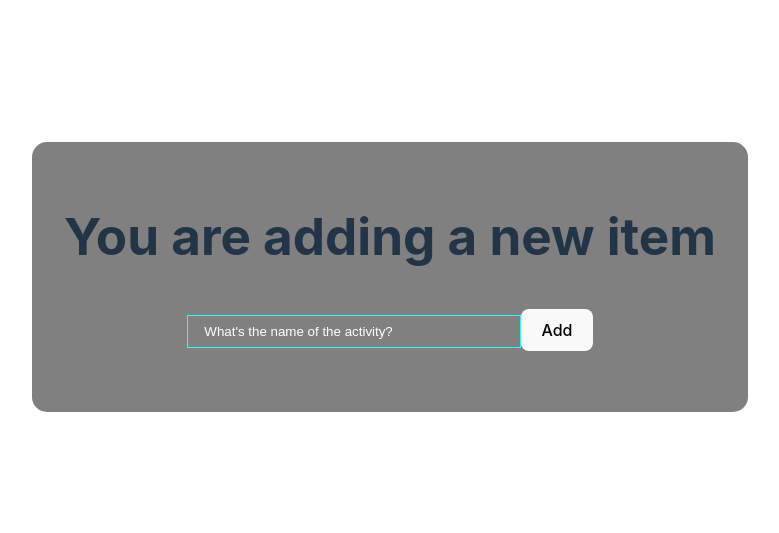
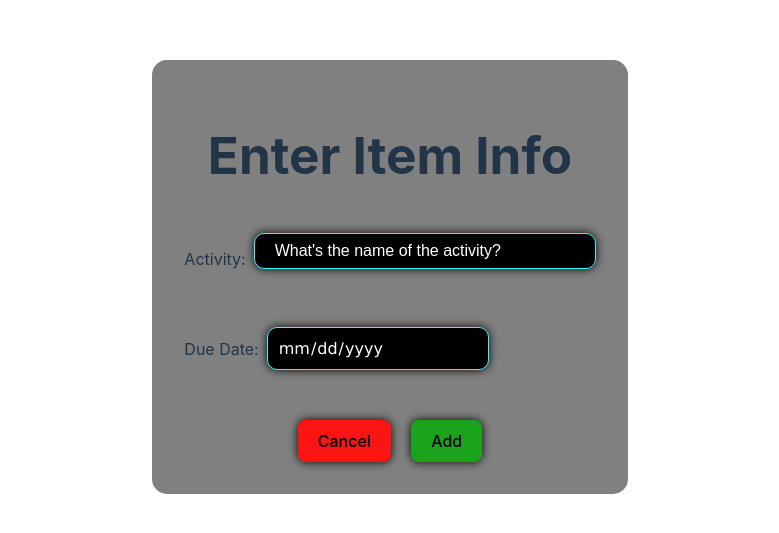
Before and after one commit to AnhPham2809/RouterToDoList, a React (Vite) app: page /add-item in a window 1280 px wide. Shown: the part 123-656 px from the top of the page, without its empty margins (250-1029 px from the left). Built offline with nearby package versions, Linux system fonts and the light colour scheme.

Commit message:
Working Date Inputs + more CSS (I spend way too much time on CSS)

```diff
--- a/src/assets/AddItem.css
+++ b/src/assets/AddItem.css
@@ -5,11 +5,80 @@ div {
 
 .todo-input {
     outline: none;
-    background: none;
+    background: black;
     border: 1px solid #33f8ff;
-    padding: 0.5rem 1rem;
+    border-radius: 10px;
+    padding: 0.5rem 1.25rem;
     margin-top: 1rem;
     margin-bottom: 2rem;
     width: 300px;
     color: #fff;
+
+    font-size: 16px;
+    font-family: Arial, Helvetica, sans-serif;
+    font-weight: 400;
+    box-shadow: 0 0 10px black;
   }
+
+  .due-date-input {
+    padding: 10px;
+    margin: 10px 0;
+    width: 200px;
+    border-radius: 10px;
+    border: 1px solid #33f8ff;
+    font-size: 16px;
+    font-family: 'Lucida Sans', 'Lucida Sans Regular', 'Lucida Grande', 'Lucida Sans Unicode', Geneva, Verdana, sans-serif;
+    background-color: black;
+    color: white;
+    transition: background-color 0.2s ease-in-out;
+    box-shadow: 0 0 10px black;
+
+  }
+
+  .due-date-input:hover {
+    cursor:pointer;
+    background-color:  #796e6e38;
+  }
+  .due-date-input:focus {
+    border-color: #aaa;
+    box-shadow: 0 0 10px rgba(0, 0, 0, 0.1);
+  }
+
+  .input-container {
+    display: flex;
+    align-items: center;
+    margin-bottom: 1rem;
+  }
+
+  .input-container span {
+    margin-right: 0.5rem;
+  }
+
+  .button-submit {
+    background-color: rgb(27, 163, 27);
+    box-shadow: 0 0 10px black;
+  }
+
+  .button-cancel {
+    background-color: rgb(250, 20, 20);
+    box-shadow: 0 0 10px black;
+    margin-right: 20px;
+  }
+
+
+  input[type="date"] {
+    position: relative;
+}
+
+/* make the native arrow invisible and stretch it over the whole field so you can click anywhere in the input field to trigger the native datepicker*/
+input[type="date"]::-webkit-calendar-picker-indicator {
+    position: absolute;
+    top: 0;
+    left: 0;
+    right: 0;
+    bottom: 0;
+    width: auto;
+    height: auto;
+    color: transparent;
+    background: transparent;
+}
--- a/src/assets/AddItem.jsx
+++ b/src/assets/AddItem.jsx
@@ -5,6 +5,8 @@ import "./AddItem.css"
 
 const AddItem = () => {
     const [userInput, setUserInput] = useState('');
+    const [dueDate, setDueDate] = useState('');
+    const [inputFocus, setInputFocus] = useState('');
 
     const { state } = useLocation();
 const { toDoList } = state || {};
@@ -15,27 +17,65 @@ const { toDoList } = state || {};
         setUserInput(e.currentTarget.value);
     };
 
+    const handleDueDateChange = (e) => {
+      setDueDate(e.currentTarget.value);
+    }
+
     const handleSubmit = (e) => {
       console.log('handleSubmit called');
         e.preventDefault();
-        const newTask = {id: toDoList.length +1, task: userInput, complete: false};
+        const newTask = {
+          id: toDoList.length +1,
+           task: userInput,
+            complete: false,
+          dueDate: dueDate
+        };
         const newToDoList = [...toDoList, newTask ];
         navigate('/', {state: {toDoList : newToDoList}
         });
     };
 
+    const handleCancel = () => {
+      navigate('/', {replace: true});
+    }
+
     return (
         <div>
-          <h1>You are adding a new item</h1>
+          <h1>Enter Item Info</h1>
           <form onSubmit={handleSubmit}>
-            <input
+            <div className="input-container">
+            <span>Activity: </span>
+<input
             className="todo-input"
               type="text"
               value={userInput}
               onChange={handleChange}
-              placeholder="What's the name of the activity?"
+              placeholder=
+            { inputFocus ? "" :
+              "What's the name of the activity?"
+            }
+            onFocus = {() => setInputFocus(true)}
+            onBlur = {() => setInputFocus(false)}
             />
-            <button type="submit">Add</button>
+            </div>
+            <div className="input-container">
+            <span>Due Date:</span>
+            <input
+             className = "due-date-input"
+            type = "date"
+            value = {dueDate}
+            onChange={handleDueDateChange}
+            placeholder="Due Date: "
+            onFocus="this.showPicker()"
+            />
+  </div>
+            <br></br>
+            <span>
+            <button className="button-cancel" onClick={handleCancel}>Cancel</button>
+             </span>
+            <span>
+            <button className="button-submit" type="submit">Add</button>
+            </span>
           </form>
         </div>
       );
--- a/src/assets/ToDoList.jsx
+++ b/src/assets/ToDoList.jsx
@@ -46,7 +46,6 @@ return (
 <h1> The To Do List! Router version!</h1>
 <Link className="todo-button" to="add-item" state={{ toDoList: toDoList }}>Add Item</Link>
 
-
 <ul>
         {toDoList.map((item) => (
           <p key={item.id}>
@@ -61,6 +60,9 @@ return (
       >
              <span>
               {item.task}
+            </span>
+            <span>
+                Due: {item.dueDate}
             </span>
             <button className="todo-button-remove"
             onClick={(e) => {
```
Also changed, not shown: src/assets/ToDoList.css (line endings or trailing spaces).
